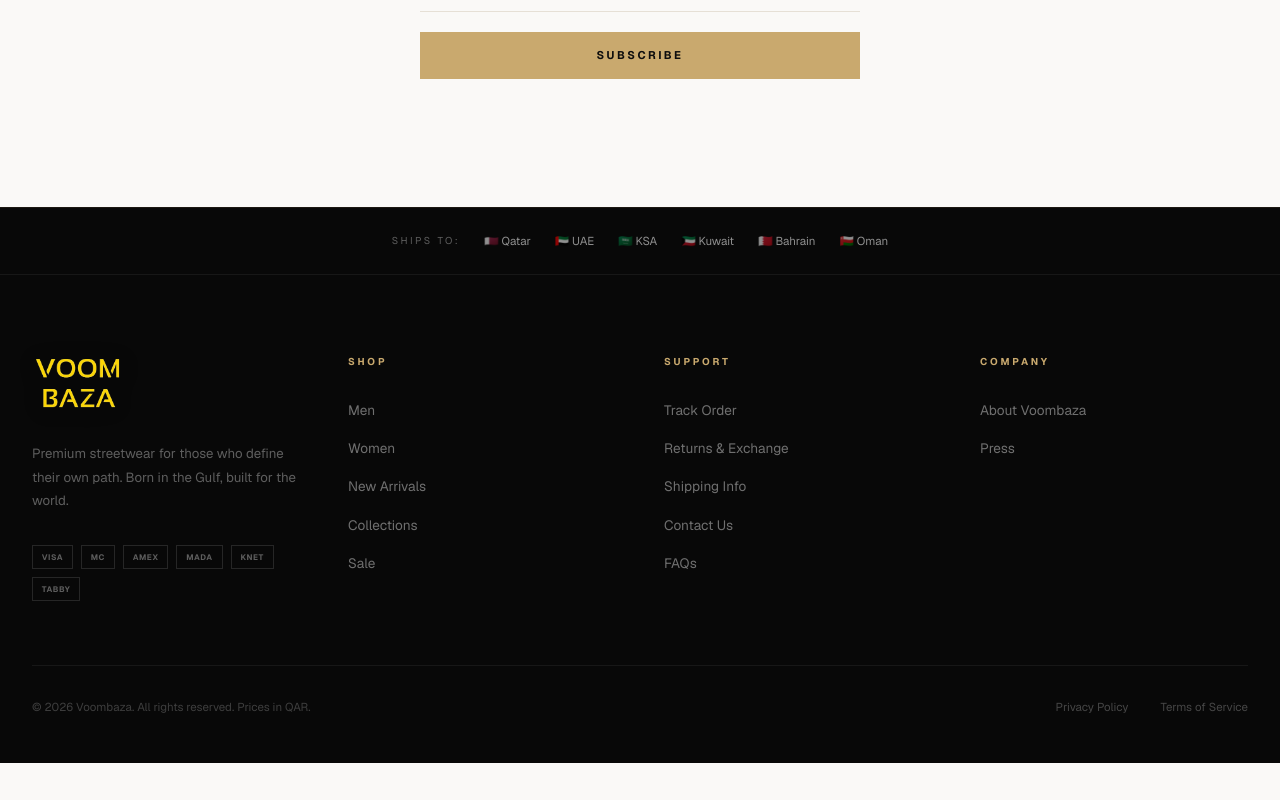
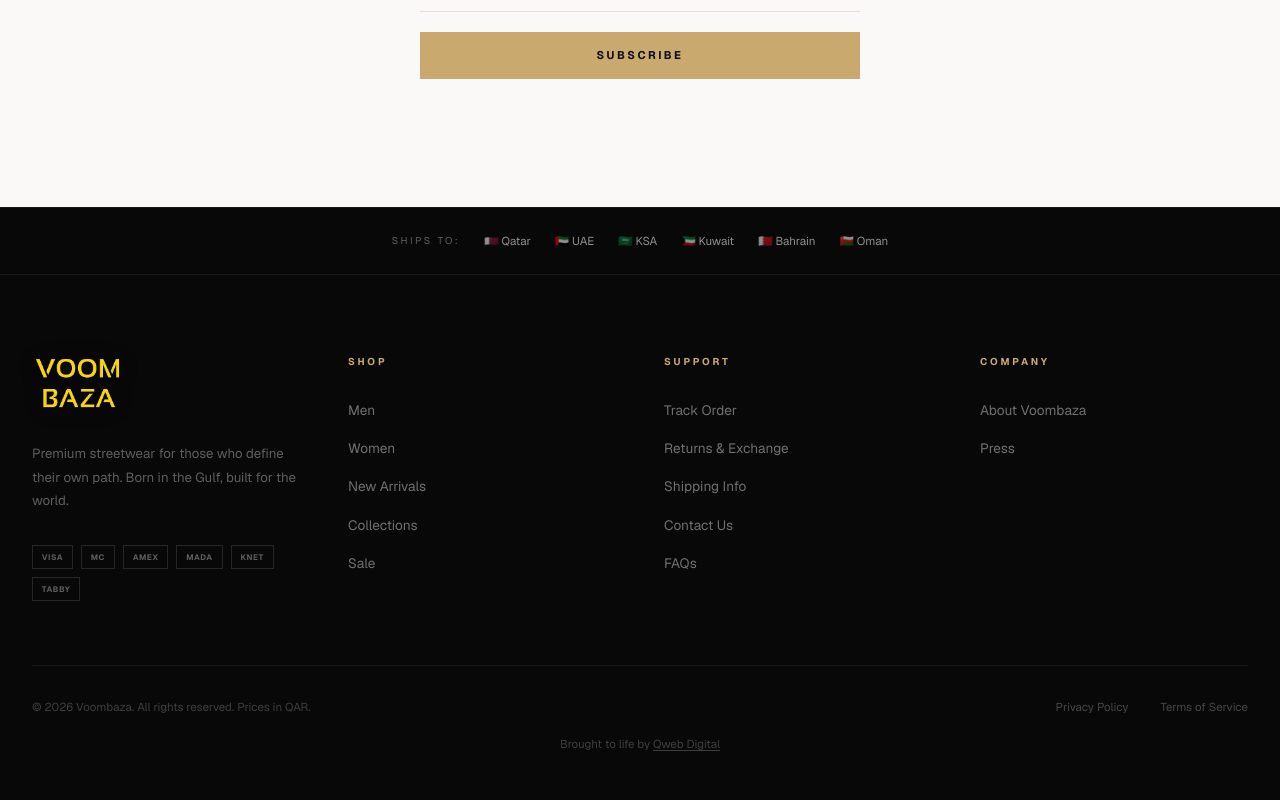
Before and after one commit to qwebcommerce/qcommerce, a Next.js app: page / in a window 1280 px wide. Shown: the part 3004-3804 px from the top of the page. Before the commit the page ends 3767 px from the top, so only its background shows below. Built offline with nearby package versions, Linux system fonts and the light colour scheme; no server answers; the database is empty.

Commit message:
added credit

```diff
--- a/app/globals.css
+++ b/app/globals.css
@@ -999,6 +999,18 @@
 .footer-link:hover { color: #fff; }
 .footer-legal-link { color: rgba(255,255,255,0.25); font-size: 0.72rem; text-decoration: none; transition: color 0.2s; }
 .footer-legal-link:hover { color: rgba(255,255,255,0.65); }
+.footer-credit {
+  color: rgba(255,255,255,0.22);
+  font-size: 0.72rem;
+  margin: 1.25rem 0 0;
+  text-align: center;
+}
+.footer-credit a {
+  color: inherit;
+  text-decoration: underline;
+  text-underline-offset: 0.16em;
+}
+.footer-credit a:hover { color: rgba(255,255,255,0.55); }
 .footer-social { color: rgba(255,255,255,0.5); transition: color 0.2s; display: flex; align-items: center; }
 .footer-social:hover { color: var(--gold); }
 
--- a/components/storefront/Footer.tsx
+++ b/components/storefront/Footer.tsx
@@ -82,6 +82,12 @@
             <Link href="/terms" className="footer-legal-link">{t("termsLink")}</Link>
           </div>
         </div>
+        <p className="footer-credit">
+          {t("broughtToLifeBy")}{" "}
+          <a href="https://qwebdigital.com/" target="_blank" rel="noopener noreferrer">
+            Qweb Digital
+          </a>
+        </p>
       </div>
     </footer>
   );
--- a/lib/i18n/ar.ts
+++ b/lib/i18n/ar.ts
@@ -139,6 +139,7 @@
   privacyLink: "سياسة الخصوصية",
   termsLink: "شروط الخدمة",
   copyright: "© {year} {brand}. جميع الحقوق محفوظة. الأسعار بـ {currency}.",
+  broughtToLifeBy: "من إبداع",
   pageNotFound: "الصفحة غير موجودة",
   pageNotFoundSub: "الصفحة التي تبحث عنها غير موجودة.",
   backHome: "العودة للرئيسية",
--- a/lib/i18n/en.ts
+++ b/lib/i18n/en.ts
@@ -137,6 +137,7 @@
   privacyLink: "Privacy Policy",
   termsLink: "Terms of Service",
   copyright: "© {year} {brand}. All rights reserved. Prices in {currency}.",
+  broughtToLifeBy: "Brought to life by",
   pageNotFound: "PAGE NOT FOUND",
   pageNotFoundSub: "The page you're looking for doesn't exist.",
   backHome: "Back to Home",
```
